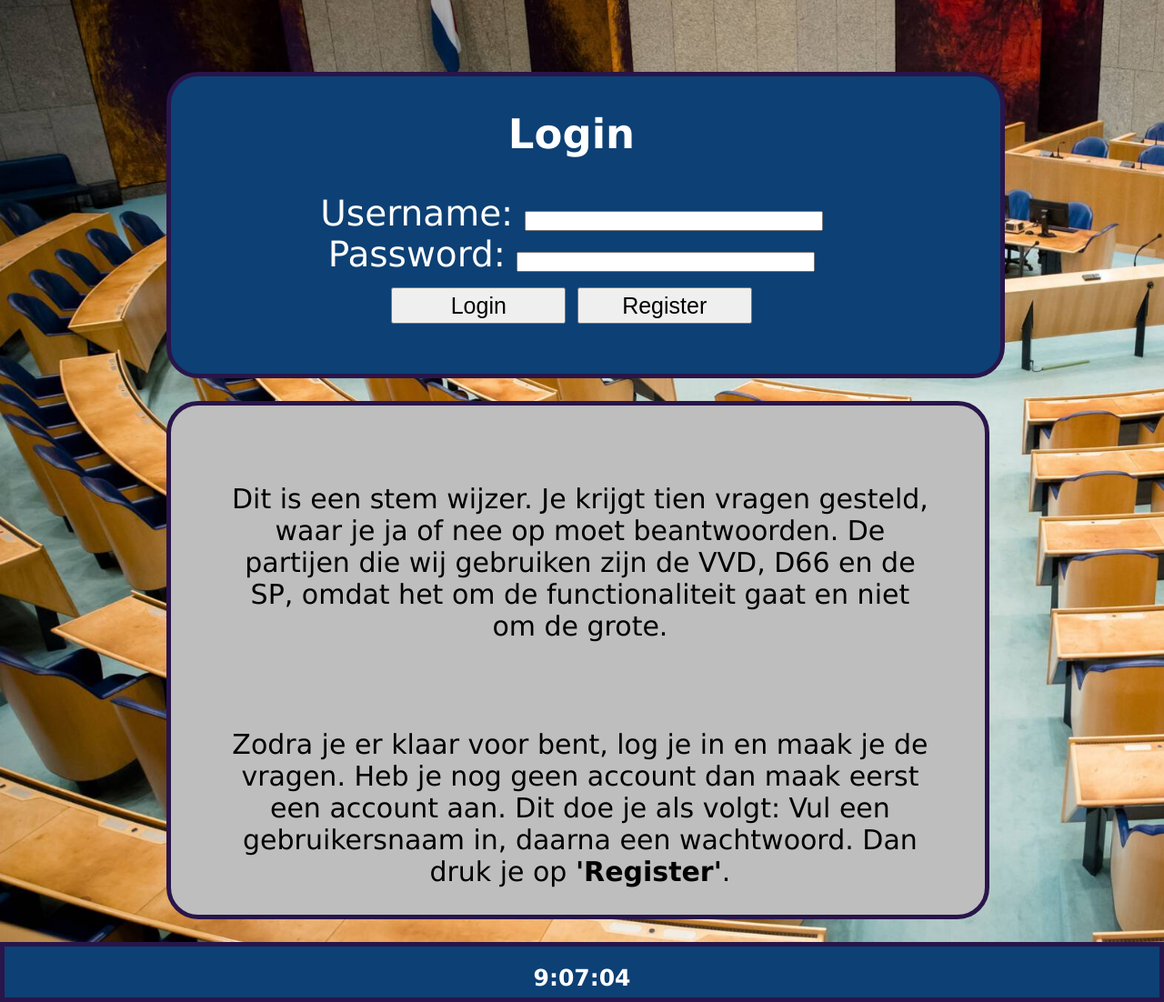
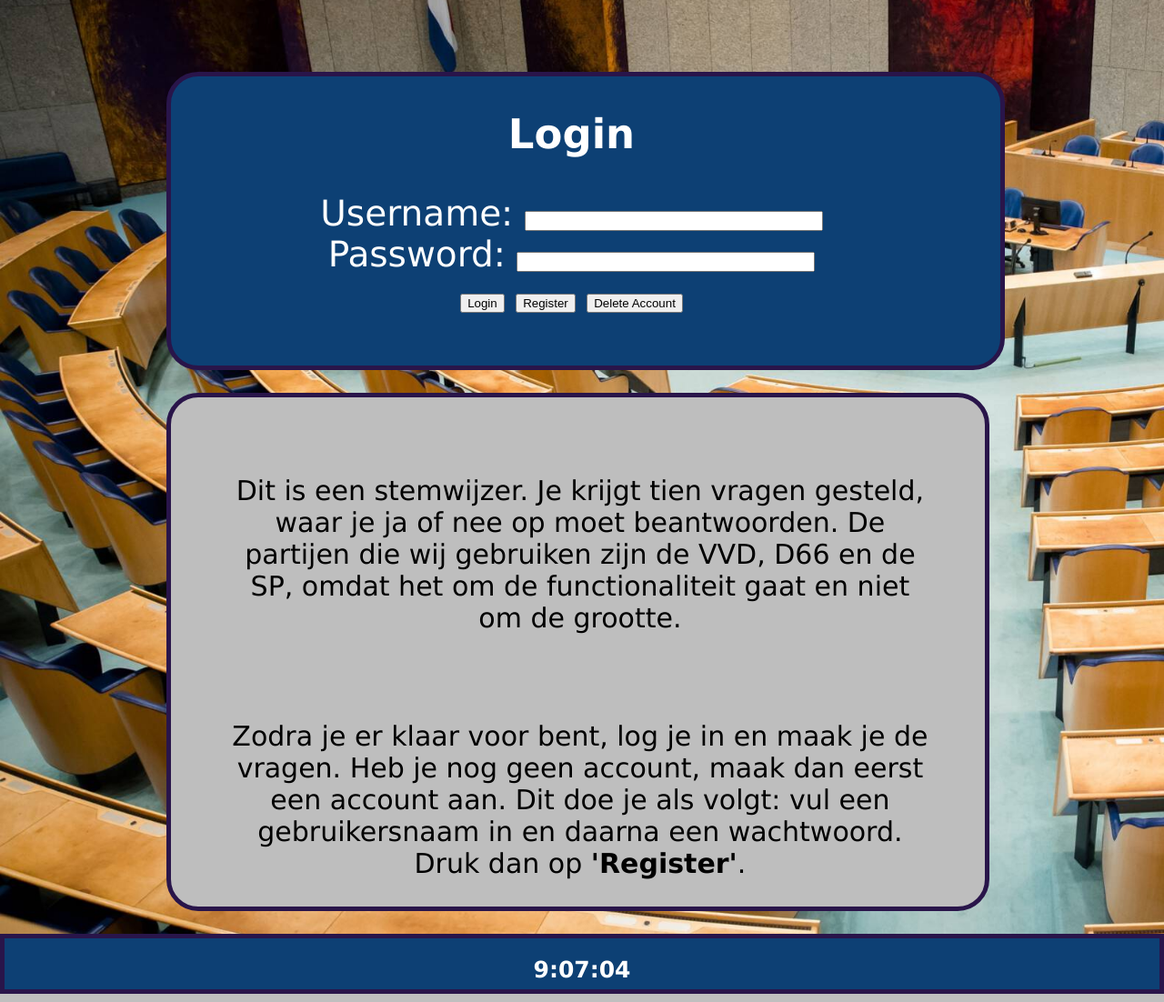
Before and after one commit to Max-Scholten/Project2, a PHP site: page /login.php in a window 1280 px wide. Shown: the part 71-1173 px from the top of the page at 91% size. Run offline with PHP 8.4, Linux system fonts and the light colour scheme.

Commit message:
New delete button we now have C&D from CRUD

```diff
--- a/login.php
+++ b/login.php
@@ -1,8 +1,5 @@
 <?php
 session_start();
-
-
-
 
 $hostname = 'localhost';
 $username = 'root';
@@ -47,6 +44,41 @@ if ($_SERVER['REQUEST_METHOD'] === 'POST') {
             $errorMessage = "Error registering user: " . $stmt->errorInfo()[2];
         }
     }
+    elseif (isset($_POST['delete'])) {
+        // Account deletion functionality
+        $username = $_POST['username'];
+        $password = md5($_POST['password']);
+
+        $stmt = $conn->prepare("SELECT * FROM users WHERE username = :username AND password = :password");
+        $stmt->bindParam(':username', $username);
+        $stmt->bindParam(':password', $password);
+        $stmt->execute();
+
+        if ($stmt->rowCount() > 0) {
+            $row = $stmt->fetch(PDO::FETCH_ASSOC);
+            $userId = $row['userId'];
+
+            // Delete associated records in the userquestions table
+            $stmtDeleteQuestions = $conn->prepare("DELETE FROM userquestions WHERE userId = :userId");
+            $stmtDeleteQuestions->bindParam(':userId', $userId);
+            if (!$stmtDeleteQuestions->execute()) {
+                $errorMessage = "Error deleting associated answers: " . $stmtDeleteQuestions->errorInfo()[2];
+            } else {
+                // Delete the user
+                $stmtDeleteUser = $conn->prepare("DELETE FROM users WHERE userId = :userId");
+                $stmtDeleteUser->bindParam(':userId', $userId);
+                if ($stmtDeleteUser->execute()) {
+                    session_destroy(); // Clear the session data
+                    header("Location: login.php"); // Redirect to the login page
+                    exit();
+                } else {
+                    $errorMessage = "Error deleting account: " . $stmtDeleteUser->errorInfo()[2];
+                }
+            }
+        } else {
+            $errorMessage = "Invalid username or password";
+        }
+    }
 }
 
 $conn = null;
@@ -60,13 +92,10 @@ $conn = null;
 
     <link rel="stylesheet" href="../Project2/css/login.css">
     <script src="../Project2/js/iets.js" defer></script>
-
 </head>
 
 <body onload="startTime()">
-
     <header>Home</header>
-
 
     <div id="formi">
         <form method="POST" action="">
@@ -79,9 +108,10 @@ $conn = null;
                 <label for="password">Password:</label>
                 <input type="password" id="password" name="password" required>
             </div>
-            <div id="bt">
-                <button type="submit" name="login" id="login">Login</button>
-                <button type="submit" name="register" id="register">Register</button>
+            <div>
+                <button type="submit" name="login">Login</button>
+                <button type="submit" name="register">Register</button>
+                <button type="submit" name="delete">Delete Account</button>
             </div>
         </form>
         <?php if (isset($errorMessage)) : ?>
@@ -93,14 +123,13 @@ $conn = null;
     </div>
 
     <div id="tekst">
-        <p>Dit is een stem wijzer. Je krijgt tien vragen gesteld, waar je ja of nee op moet beantwoorden. De partijen die wij gebruiken zijn de VVD, D66 en de SP, omdat het om de functionaliteit gaat en niet om de grote.</p>
+        <p>Dit is een stemwijzer. Je krijgt tien vragen gesteld, waar je ja of nee op moet beantwoorden. De partijen die wij gebruiken zijn de VVD, D66 en de SP, omdat het om de functionaliteit gaat en niet om de grootte.</p>
         <br>
-        <p>Zodra je er klaar voor bent, log je in en maak je de vragen. Heb je nog geen account dan maak eerst een account aan. Dit doe je als volgt: Vul een gebruikersnaam in, daarna een wachtwoord. Dan druk je op <b>'Register'</b>.</p>
-
+        <p>Zodra je er klaar voor bent, log je in en maak je de vragen. Heb je nog geen account, maak dan eerst een account aan. Dit doe je als volgt: vul een gebruikersnaam in en daarna een wachtwoord. Druk dan op <b>'Register'</b>.</p>
     </div>
 
+</body>
 
-</body>
 <footer>
     <div id="txt"></div>
 </footer>
```
